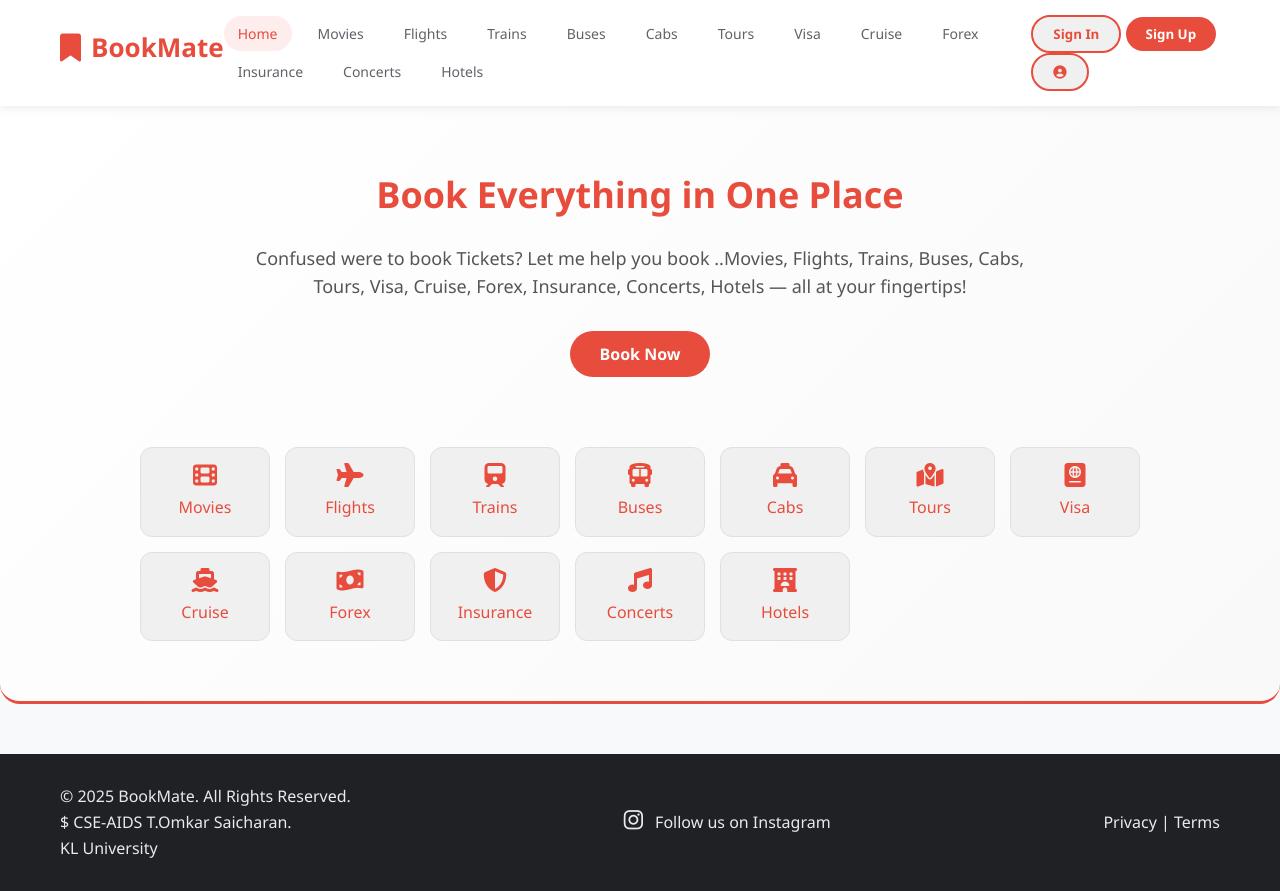
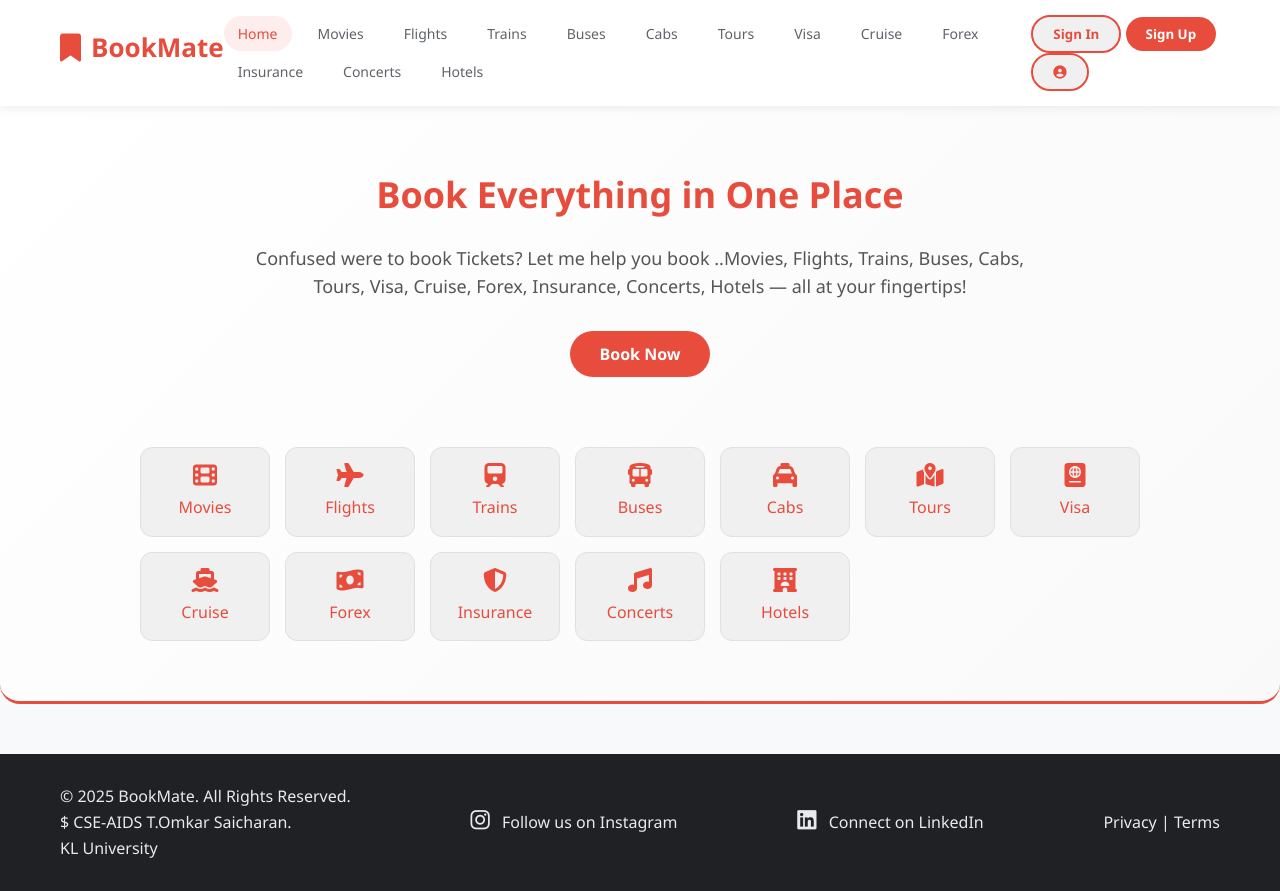
Before and after one commit to OmkarSaicharan/indexx, a plain HTML site: page index.html in a window 1280 px wide. Drawn offline with Linux system fonts and the light colour scheme.

Commit message:
Update index.html

```diff
--- a/index.html
+++ b/index.html
@@ -1072,6 +1072,11 @@
     <i class="fa-brands fa-instagram" style="font-size:22px; margin-right:8px;"></i>
     Follow us on Instagram
   </a>
+  <a href="https://www.linkedin.com/in/thornala-omkar-saicharan-a913702b7" target="_blank" style="text-decoration:none; color:inherit;">
+    <i class="fa-brands fa-linkedin" style="font-size:22px; margin-right:8px;"></i>
+    Connect on LinkedIn
+  </a>
+
             <p><a href="#">Privacy</a> | <a href="#">Terms</a></p>
         </div>
     </footer>
```
